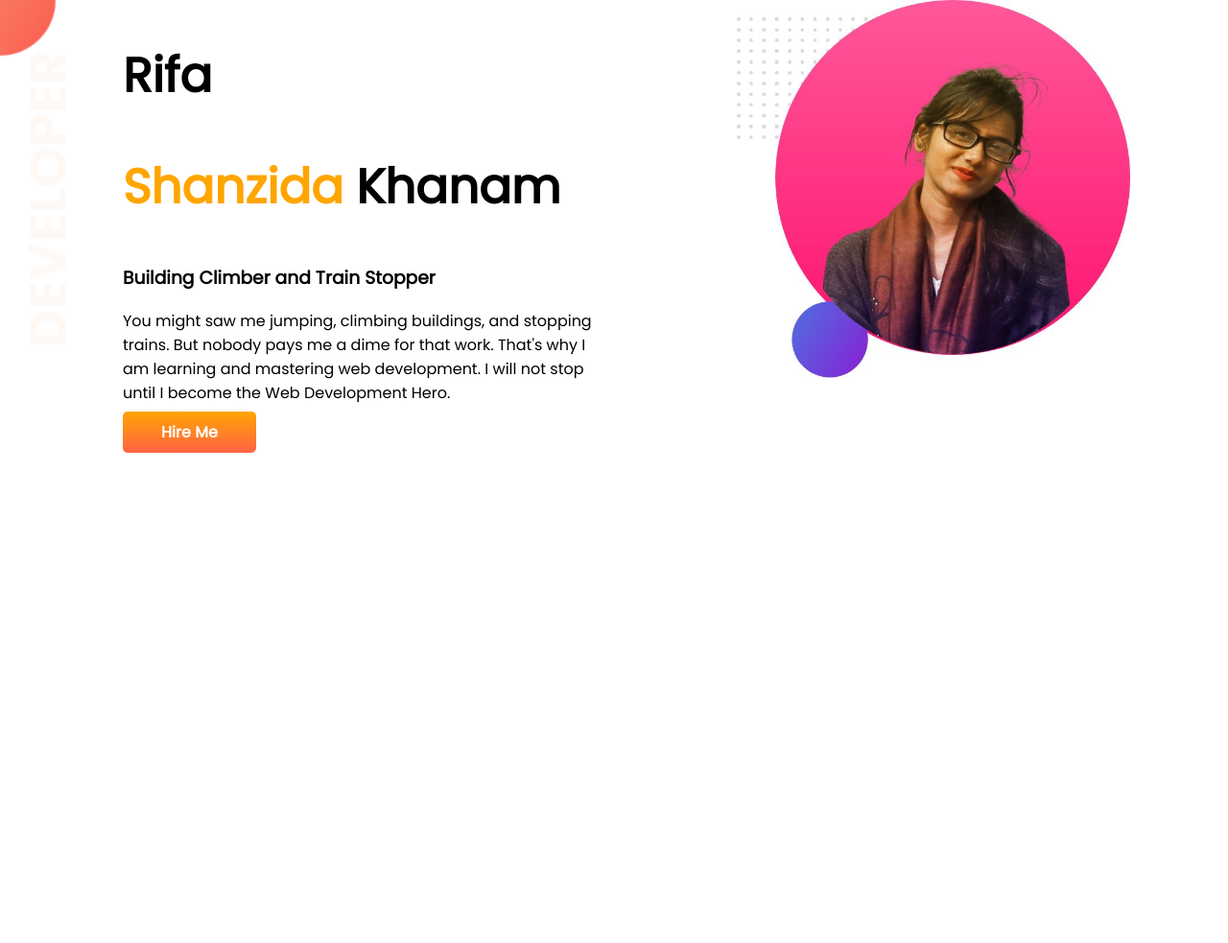
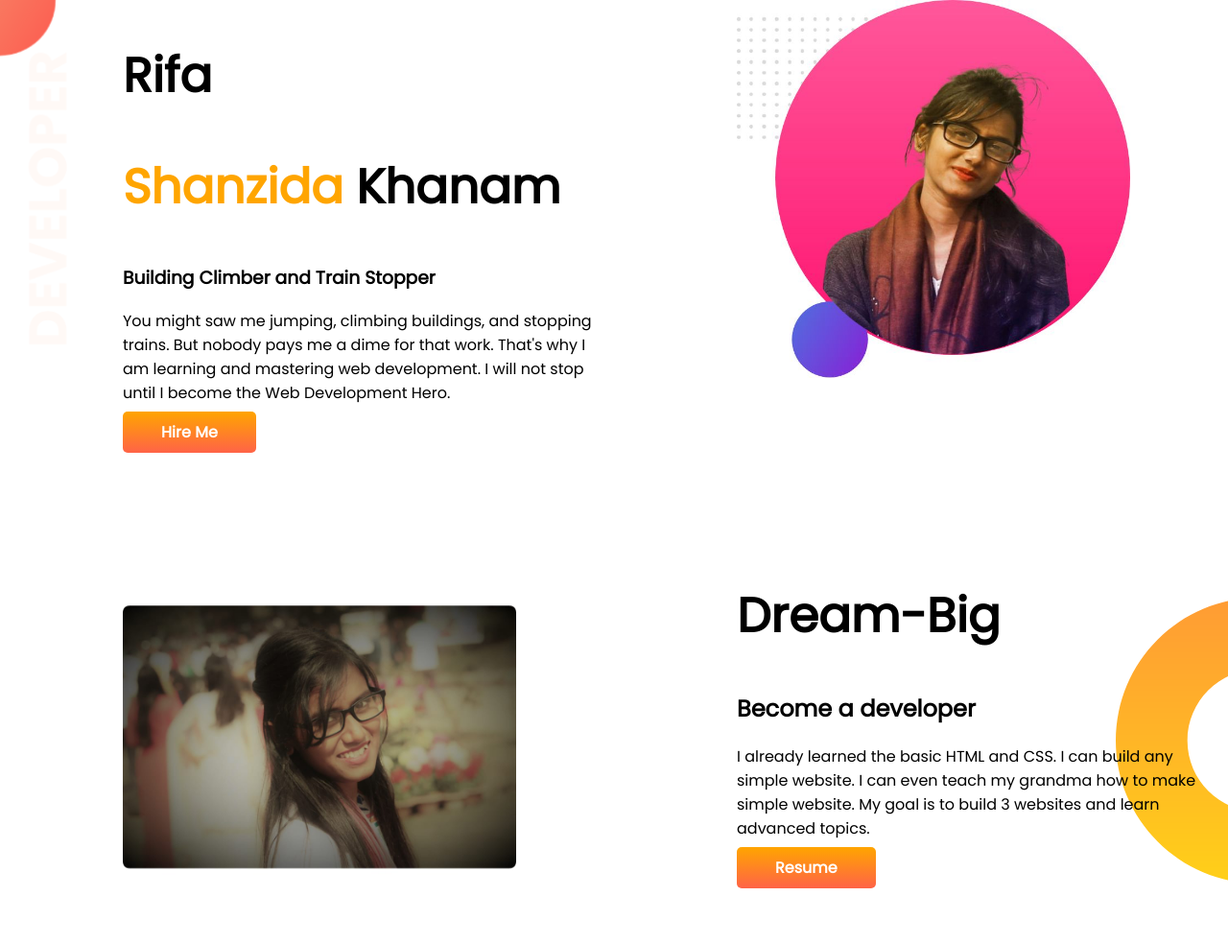
Before and after one commit to shanzida-rifa/developer-portfolio, a plain HTML site: page index.html in a window 1280 px wide. Shown: the whole page at 96% size. Before the commit the page ends 800 px from the top, so only its background shows below. Drawn offline with Linux system fonts and the light colour scheme.

Commit message:
addedpor

```diff
--- a/index.html
+++ b/index.html
@@ -31,5 +31,20 @@
         </div>
     </section>
 </body>
+<section class="dream-big">
+    <div class="half-width">
+        <img src="images/26994389_2007437656211283_6309389982735850380_n.jpg" alt="">
+    </div>
+    <div class="half-width">
+        <h1>Dream-Big</h1>
+        <h2>Become a developer</h2>
+        <p> I already learned the basic HTML and CSS. I can build any simple website. I can even teach my grandma how to
+            make simple website. My goal is to build 3 websites and learn advanced topics.</p>
+        <a class="link-button" target="_blank"
+            href="https://www.linkedin.com/in/rifa-shanzida-khanam-50b7871aa/">Resume</a>
+
+    </div>
+
+</section>
 
 </html>
--- a/style.css
+++ b/style.css
@@ -10,6 +10,7 @@ h1{
 }
 section{
     display: flex;
+    margin-bottom: 100px;
 }
 .half-width{
     width: 50%;
@@ -28,5 +29,9 @@ section{
 }
 .top-banner{
     background-image: url(images/top-banner.png);
-
 }
+.dream-big{
+    background-image: url(images/dream-bg.png);
+    background-repeat: no-repeat;
+    background-position: right;
+}
```
